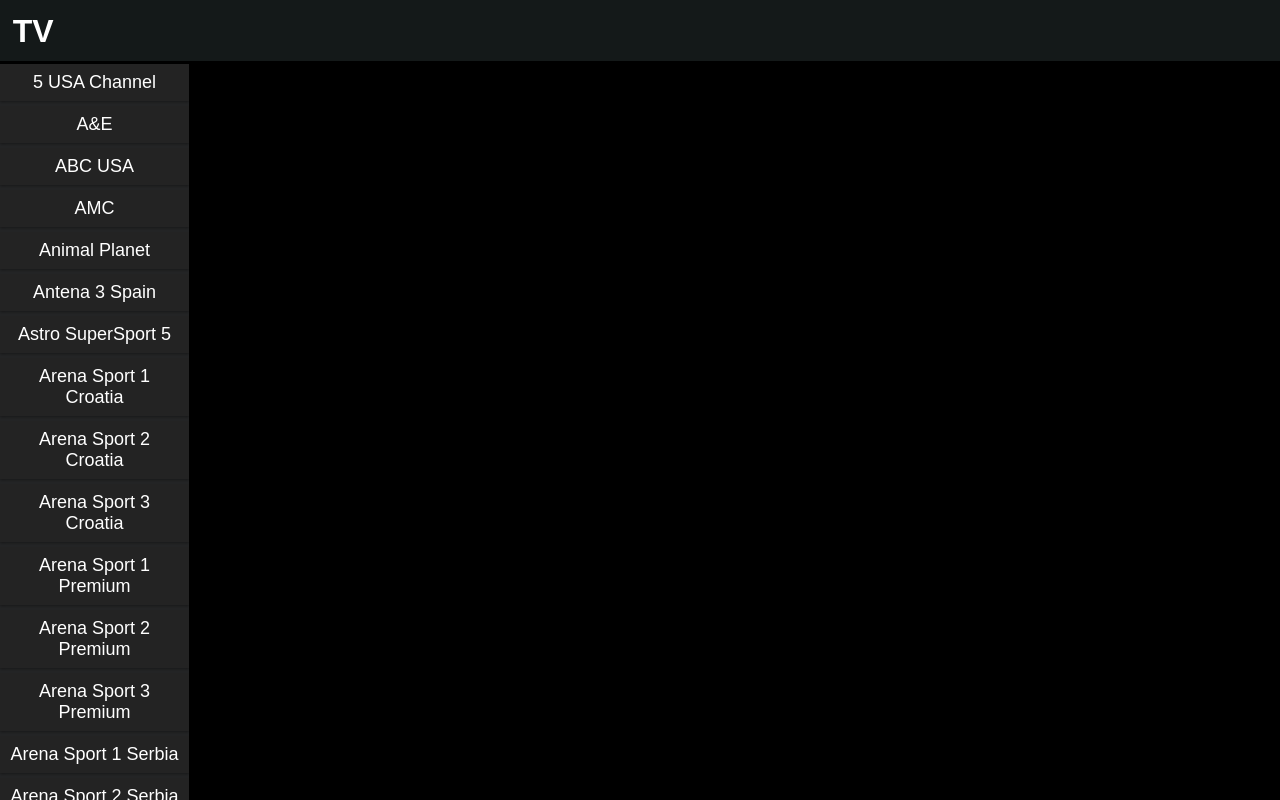
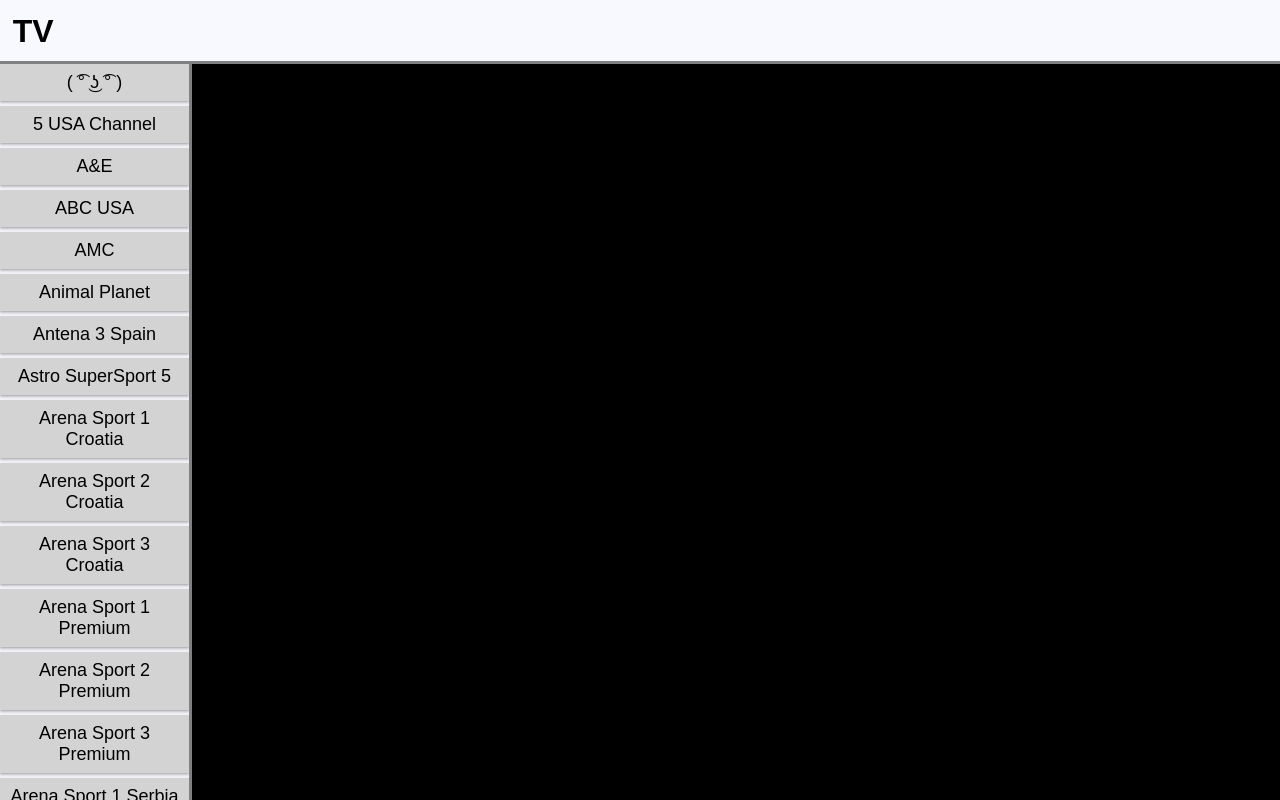
Before and after one commit to andrijjjjjj/andrijjjjjj.github.io, a plain HTML site: page index.html in a window 1280 px wide. Drawn offline with Linux system fonts and the light colour scheme.

Commit message:
Light and dark mode added to CSS.

```diff
--- a/index.html
+++ b/index.html
@@ -16,31 +16,29 @@
         body{
             height: 92vh;
             width: 100vw;
-            background-color: rgb(0, 0, 0);
-            color:white;
             overflow:hidden;
             margin:0%;
         }
         /* header settings */
         .header{
-            background-color: rgb(20, 25, 25);
             height: 8vh;
             width: 100vw;
             font-size: xx-large;
             font-weight: bolder;
             padding: 1%;
             border-bottom-style: solid;
-            border-color: black;
+            border-color: grey;
+            background-color: ghostwhite;
         }
         /* channel list settings */
         .channel_list {
-            background-color:rgb(37, 38, 39);
             height:100%;
             width: 15%;
             float: left;
             overflow-y: auto;
             border-right-style: solid;
-            border-color: black;
+            border-color: grey;
+            background-color: ghostwhite;
         }
         /* disable scrollbar but keep functionality */
         .channel_list::-webkit-scrollbar {
@@ -51,20 +49,17 @@
             width:100%;
             padding: 8px; /* height of buttons */
             margin-bottom: 5px; /* distance between buttons */
-            background-color: #232323;
-            color: white;
             border: 0;
             font-size: large;
+            background-color: lightgray;
             box-shadow: 0 3px 3px rgba(0,0,0,0.12), 0 1px 2px rgba(0,0,0,0.24);
         }
         /* button hover settings */
         .channel_list button:hover {
-            background-color: #505050;
             font-weight: bolder;
         }
         /* video section properties */
         iframe {
-            background-color: rgb(0, 0, 0);
             height:100%;
             width: 85%;
             float: left;
@@ -74,12 +69,11 @@
         /* html code settings for margins specifically */
         p{
             margin:0%;
-            background-color: rgb(0, 0, 0);
             height:100%;
             border: none;
+            background-color: black;
         }
         .header_phone{
-            background-color: rgb(20, 25, 25);
             font-weight: bolder;
             padding: 1%;
             font-size: medium;
@@ -137,11 +131,17 @@
                 border-bottom-style: solid; border-color: black;
             }
         }
+        .dark-mode {
+            .channel_list button{background-color: black; color: white;}
+            .header{background-color: black; color: white; border-color: white;}
+            .channel_list{background-color: grey; border-color: white;}
+		}
     </style>
 
     <script>
         var src_start = '<iframe src="';
         var src_end = '" name="iframe_a" allowfullscreen="yes"></iframe>';
+
         function myFunction(src, channel_name) {
             document.getElementById("video").innerHTML = src_start+src+src_end;
             document.getElementById("channel_name").innerHTML = channel_name;
@@ -149,16 +149,20 @@
             document.getElementById("title").innerHTML = channel_name;
             /* document.getElementsByClassName("UnMute")[0].click(); */
         }
+        function darkMode() {
+			var element = document.body;
+			element.classList.toggle("dark-mode");
+		}
     </script>
 
-    <div class="header" id="channel_name">TV</div>
-    <title id="title">TV</title>
+    <div class="header" id="channel_name">TV</div> <!-- header title -->
+    <title id="title">TV</title> <!-- tab title -->
 
     <body>
         <div class="channel_list">
             <!-- title of currently playing channel name for phone screen in landscape mode -->
             <div class="header_phone" id="channel_name_mini">TV</div>
-
+            <button onclick="darkMode()">( ͡° ͜ʖ ͡° )</button>
             <!-- channels in alphabetical order -->
             <button onclick="myFunction('https://daddylivehd.sx/embed/stream-360.php','5 USA Channel')">5 USA Channel</button>
             <button onclick="myFunction('https://daddylivehd.sx/embed/stream-302.php','A&E')">A&E</button>
```
